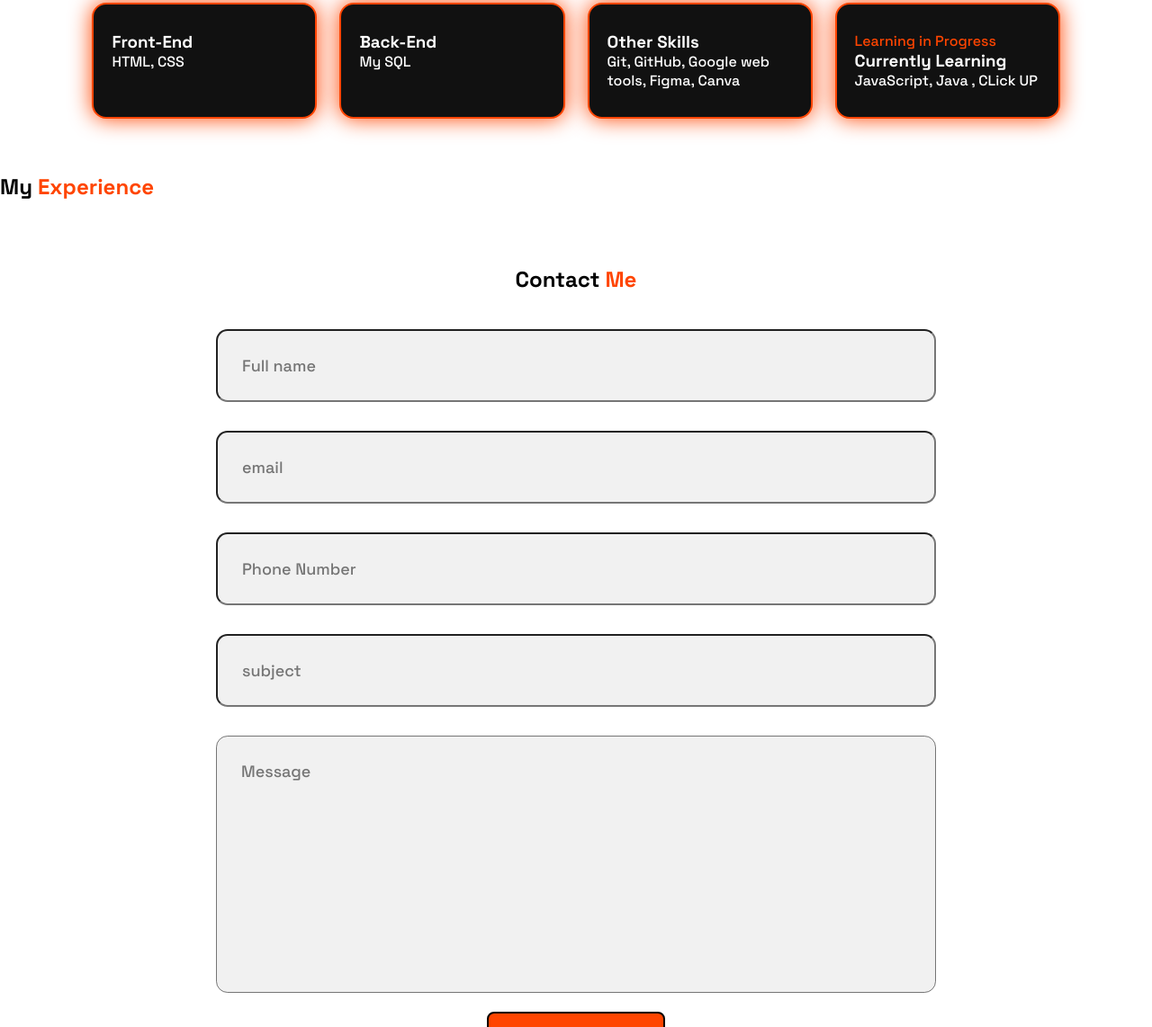
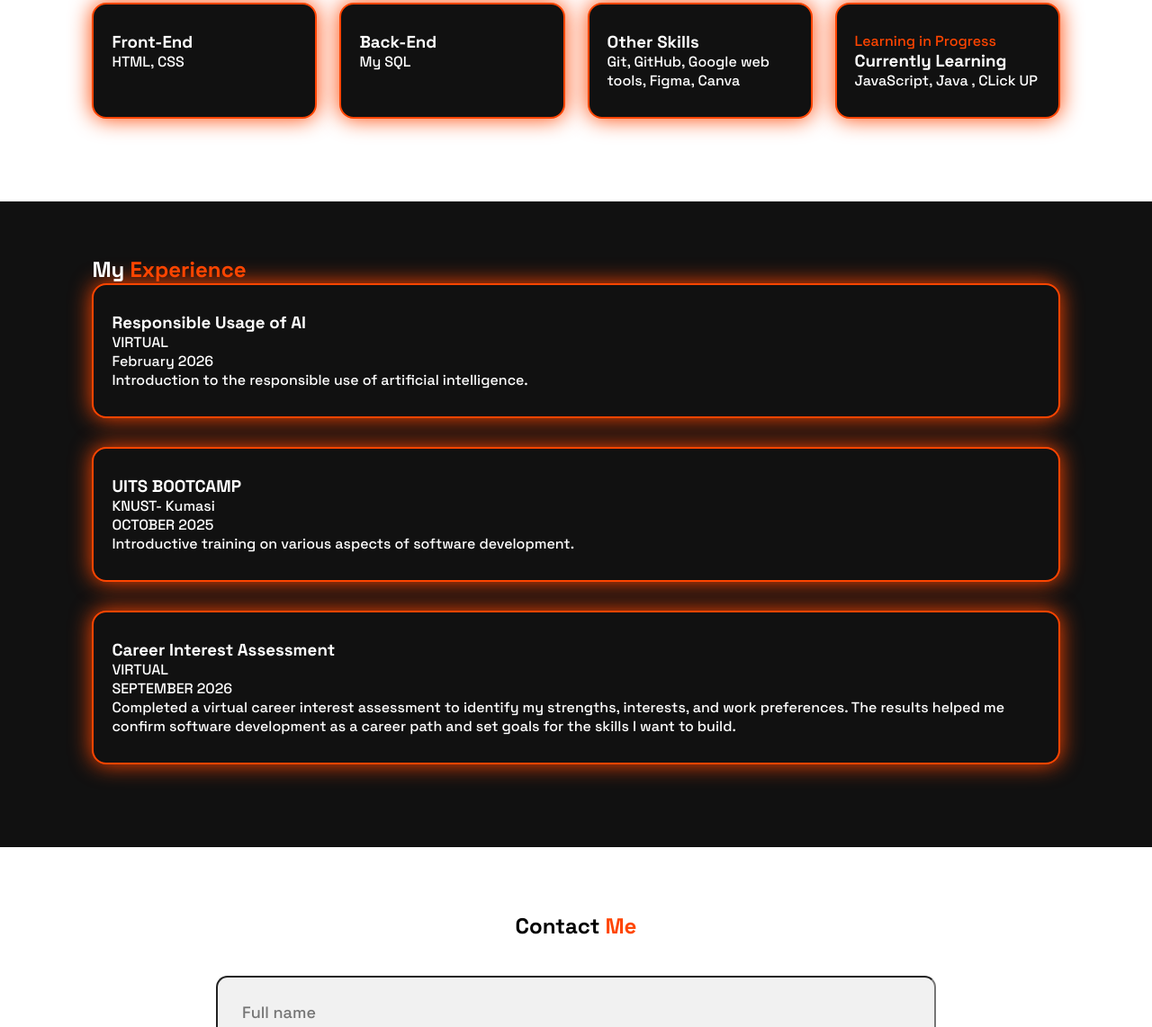
Before and after one commit to rayahaya/my-personal-portfolio, a plain HTML site: page index.html in a window 1280 px wide. Shown: the part 2010-3152 px from the top of the page at 90% size. Drawn offline with Linux system fonts and the light colour scheme.

Commit message:
A new commit

```diff
--- a/index.css
+++ b/index.css
@@ -292,7 +292,7 @@ section{
     margin-top: 1em;
     text-align: center;
 }
-.skills{
+.skills, .Experience{
     padding: 60px 8%;
 }
 .skills-content{
@@ -301,7 +301,7 @@ section{
     gap:25px;
     margin-top: 2em;
 }
-.skills-box{
+.skills-box , .Experience-item{
     background-color: #111;
     color: white;
     padding: 30px 20px;
@@ -309,3 +309,28 @@ section{
     border-radius: 16px;
     box-shadow: 0 0 25px orangered;
 }
+.Experience{
+    padding: 60px 8%;
+    background-color: #111;
+    color: white;
+    margin-top: 2em;
+}
+.experience-item{
+    margin-bottom: 2em; background-color: #111;
+    color: white;
+    padding: 30px 20px;
+    border:2px solid orangered;
+    border-radius: 16px;
+    box-shadow: 0 0 25px orangered;
+
+}
+.experience-content h3{
+    font-size: 24px;
+    margin-bottom: 10px;
+    margin-top: 2px;
+}
+.heading h2{
+    margin: 4em;
+    padding: 2em;
+    margin-bottom: 2em;
+}
--- a/index.html
+++ b/index.html
@@ -8,6 +8,7 @@
 <link rel="preconnect" href="https://fonts.gstatic.com" crossorigin>
 <link href="https://fonts.googleapis.com/css2?family=Space+Grotesk:wght@500;700&family=Inter:wght@400;500;600&display=swap" rel="stylesheet">
 <link rel="stylesheet" href="./index.css">
+<script src="my_script.js"></script>
 </head>
 <body>
     <header class="header">
@@ -97,8 +98,27 @@
     <section class="Experience" id="Experience">
         <h2 class="heading">My <span>Experience</span></h2>
 
+        <div class="experience_content">
+            <div class="experience-item">
+                <h3>Responsible Usage of AI</h3>
+                <p>VIRTUAL</p>
+                <p>February 2026 </p>
+                <p>Introduction to the responsible use of artificial intelligence.</p>
+            </div>
+            <div class="experience-item">
+                <h3>UITS BOOTCAMP</h3>
+                <p>KNUST- Kumasi</p>
+                <p>OCTOBER 2025</p>
+                <p>Introductive training on various aspects of software development.</p>
+            </div>
 
-
+            <div class="experience-item">
+                <h3>Career Interest Assessment</h3>
+                <p>VIRTUAL</p>
+                <p>SEPTEMBER 2026</p>
+                <p>Completed a virtual career interest assessment to identify my strengths, interests, and work preferences. The results helped me confirm software development as a career path and set goals for the skills I want to build.</p>
+            </div>
+        </div>
 
 
 
@@ -123,7 +143,7 @@
              </div>
 
              <textarea name="" id="" cols="30" rows="10" placeholder="Message"></textarea>
-             <input type="submit" value="Send Message" class="btn-2">
+             <input type="submit" value="Send Message" class="btn-2" onclick="alert('Message sent successfully!')">
 
 
 
```
Also changed, not shown: my_script.js (added).
